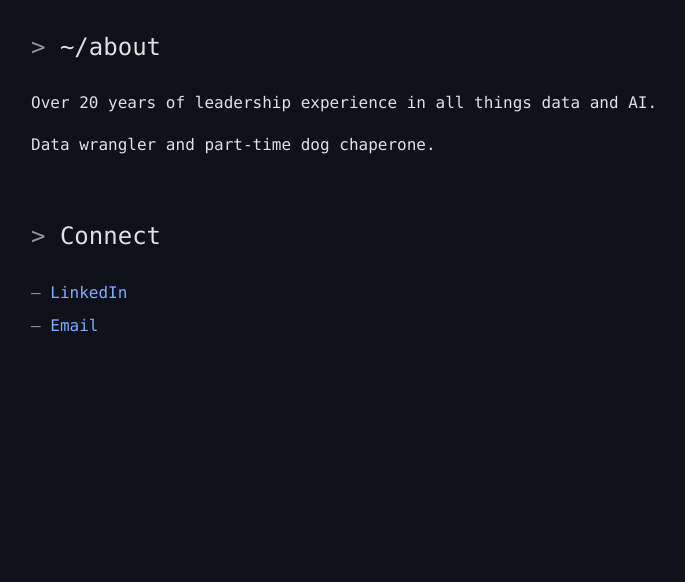
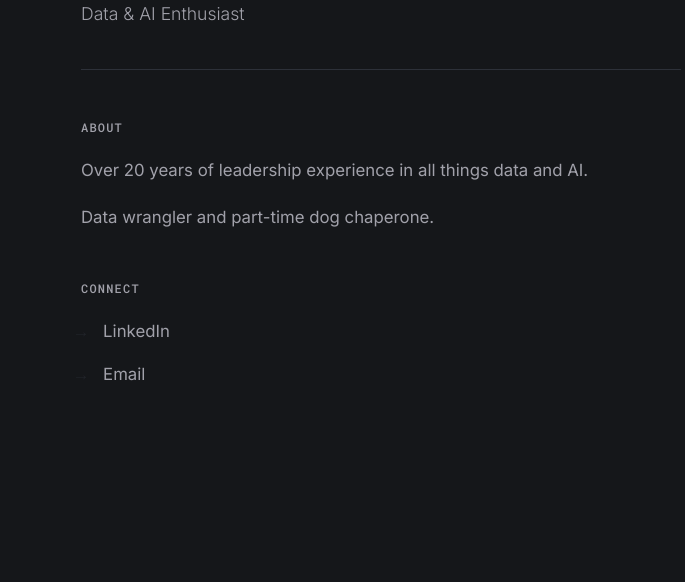
Before and after one commit to pc-personal/petercross.org, a plain HTML site: page index.html in a window 1280 px wide. Shown: the part 218-800 px from the top of the page, without its empty margins (259-944 px from the left). Drawn offline with Linux system fonts and the light colour scheme.

Commit message:
Refine design: Architectural Slate refactor

```diff
--- a/index.html
+++ b/index.html
@@ -3,92 +3,166 @@
 <head>
     <meta charset="UTF-8">
     <meta name="viewport" content="width=device-width, initial-scale=1.0">
-    <title>Peter Cross | Strategic Data & AI Leader</title>
+    <title>Peter Cross</title>
+    <link rel="preconnect" href="https://fonts.googleapis.com">
+    <link rel="preconnect" href="https://fonts.gstatic.com" crossorigin>
+    <link href="https://fonts.googleapis.com/css2?family=Inter:wght@300;400;600&family=Roboto+Mono:wght@400;500&display=swap" rel="stylesheet">
     <style>
         :root {
-            --bg-color: #0f111a;
-            --text-color: #e0e0e0;
-            --accent-color: #82aaff;
-            --sub-color: #8f93a2;
+            --bg-color: #15171A; /* Architectural Slate */
+            --text-primary: #F9FAFB; /* Crisp White for headings */
+            --text-secondary: #A1A1AA; /* Muted Silver for body */
+            --border-color: #2D3139; /* Subtle structural lines */
+            --accent-color: #FFFFFF;
         }
+
+        * {
+            box-sizing: border-box;
+            margin: 0;
+            padding: 0;
+        }
+
         body {
             background-color: var(--bg-color);
-            color: var(--text-color);
-            font-family: 'SFMono-Regular', Consolas, 'Liberation Mono', Menlo, monospace;
+            color: var(--text-primary);
+            font-family: 'Inter', sans-serif;
             line-height: 1.6;
-            max-width: 700px;
-            margin: 0 auto;
-            padding: 40px 20px;
+            display: flex;
+            justify-content: center;
+            align-items: center;
+            min-height: 100vh;
+            padding: 2rem;
+
+            /* Smooth structural fade in */
+            animation: fadeIn 1.2s cubic-bezier(0.22, 1, 0.36, 1) forwards;
+            opacity: 0;
         }
-        h1, h2 {
-            font-weight: normal;
-            color: var(--text-color);
-            margin-top: 2.5em;
-            margin-bottom: 1em;
+
+        @keyframes fadeIn {
+            from { opacity: 0; transform: translateY(15px); }
+            to { opacity: 1; transform: translateY(0); }
         }
+
+        main {
+            max-width: 600px;
+            width: 100%;
+            position: relative;
+        }
+
+        /* Subtle structural accent line */
+        main::before {
+            content: '';
+            position: absolute;
+            top: -2.5rem;
+            left: 0;
+            width: 40px;
+            height: 2px;
+            background-color: var(--border-color);
+        }
+
+        header {
+            margin-bottom: 3rem;
+            border-bottom: 1px solid var(--border-color);
+            padding-bottom: 2.5rem;
+        }
+
         h1 {
-            font-size: 2rem;
-            margin-top: 1em;
+            font-size: 2.5rem;
+            font-weight: 600;
+            letter-spacing: -0.02em;
+            margin-bottom: 0.5rem;
+            color: var(--text-primary);
+        }
+
+        .tagline {
+            font-size: 1.1rem;
+            font-weight: 300;
+            color: var(--text-secondary);
+        }
+
+        section {
+            margin-bottom: 3rem;
+        }
+
+        h2 {
+            font-family: 'Roboto Mono', monospace;
+            font-size: 0.75rem;
+            text-transform: uppercase;
+            letter-spacing: 0.1em;
+            color: var(--text-secondary);
+            margin-bottom: 1.25rem;
+            font-weight: 500;
+        }
+
+        p {
+            font-weight: 400;
+            margin-bottom: 1.25rem;
+            font-size: 1.05rem;
+            color: var(--text-secondary);
+            max-width: 90%;
+        }
+
+        .links {
+            display: flex;
+            flex-direction: column;
+            gap: 1rem;
+            align-items: flex-start;
+        }
+
+        a {
+            color: var(--text-secondary);
+            text-decoration: none;
+            font-weight: 400;
+            font-size: 1.05rem;
+            transition: color 0.3s ease, transform 0.3s ease;
+            display: inline-flex;
+            align-items: center;
+        }
+
+        a::before {
+            content: "→";
+            margin-right: 0.75rem;
+            opacity: 0.5;
+            transform: translateX(-5px);
+            transition: all 0.3s ease;
+            font-family: 'Roboto Mono', monospace;
+            color: var(--border-color);
+        }
+
+        a:hover {
+            color: var(--accent-color);
+            transform: translateX(5px);
+        }
+
+        a:hover::before {
+            opacity: 1;
+            transform: translateX(0);
             color: var(--accent-color);
         }
-        h2::before {
-            content: "> ";
-            color: var(--sub-color);
-        }
-        p {
-            margin-bottom: 1em;
-        }
-        .tagline {
-            font-size: 1.2rem;
-            color: var(--text-color);
-            margin-bottom: 0.5em;
-        }
-        .location {
-            color: var(--sub-color);
-            font-size: 0.9rem;
-        }
-        ul {
-            list-style-type: none;
-            padding-left: 0;
-        }
-        li {
-            margin-bottom: 0.5em;
-        }
-        li::before {
-            content: "— ";
-            color: var(--sub-color);
-        }
-        a {
-            color: var(--accent-color);
-            text-decoration: none;
-            border-bottom: 1px solid transparent;
-            transition: border-color 0.2s;
-        }
-        a:hover {
-            border-bottom: 1px solid var(--accent-color);
-        }
+
     </style>
 </head>
 <body>
-
+    <main>
         <header>
             <h1>Peter Cross</h1>
             <div class="tagline">Data & AI Enthusiast</div>
         </header>
 
         <section id="about">
-        <h2>~/about</h2>
+            <h2>About</h2>
             <p>Over 20 years of leadership experience in all things data and AI.</p>
             <p>Data wrangler and part-time dog chaperone.</p>
         </section>
 
         <section id="connect">
             <h2>Connect</h2>
-        <ul>
-            <li><a href="https://linkedin.com/in/peter-cross-16204929/" target="_blank" rel="noopener noreferrer">LinkedIn</a></li>
-            <li id="contact-link"></li>
-        </ul>
+            <div class="links">
+                <a href="https://linkedin.com/in/peter-cross-16204929/" target="_blank" rel="noopener noreferrer">LinkedIn</a>
+                <span id="contact-link"></span>
+            </div>
         </section>
+    </main>
 
     <script>
         // Obfuscated email injection
```
Lines whose indentation alone changed are shown as unchanged.
